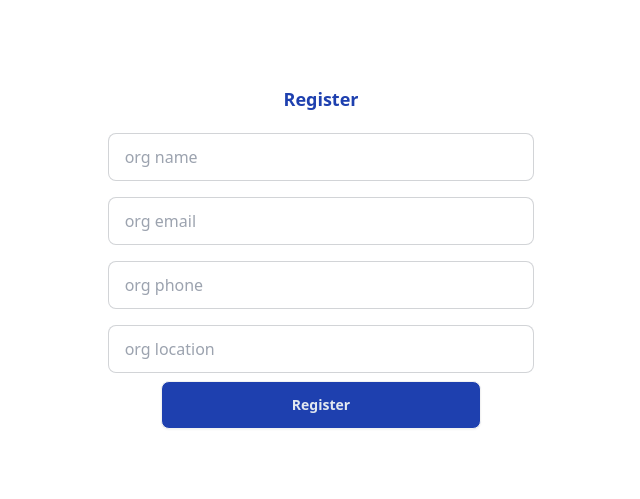
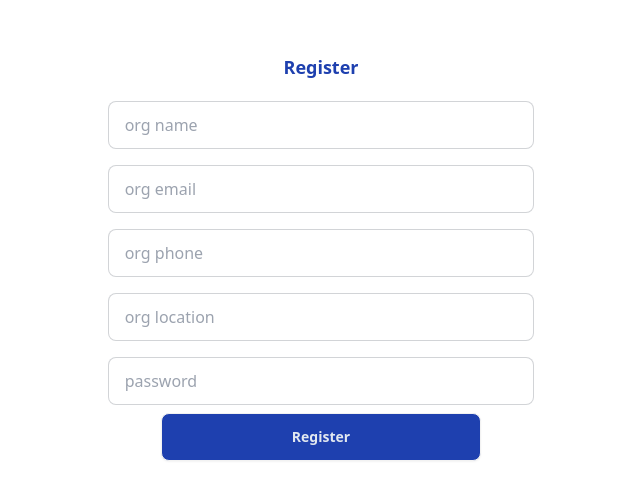
Before and after one commit to kingaranjoroge/InternConnect, a React (Vite) app in the folder frontend/: page /org-registration in a window 1280 px wide. Shown: the part 137-636 px from the top of the page, without its empty margins (319-959 px from the left). Built offline with nearby package versions, Linux system fonts and the light colour scheme.

Commit message:
added password field to form

```diff
--- a/frontend/src/pages/auth/OrgRegistration.jsx
+++ b/frontend/src/pages/auth/OrgRegistration.jsx
@@ -10,6 +10,7 @@ const OrgRegistration = () => {
         email: '',
         phone: '',
         location: '',
+        password: '',
         role: 'org'
       });
 
@@ -25,7 +26,7 @@ const OrgRegistration = () => {
           alert("Organization created successfully!");
 
           // clear form data after successful submission
-          setFormData({ name: "", email: "", phone: "", location: "" });
+          setFormData({ name: "", email: "", phone: "", location: "", password: "",});
 
           navigate('/org-admin');
         } catch (err) {
@@ -73,6 +74,14 @@ const OrgRegistration = () => {
                     value={formData.location}
                     onChange={handleChange}
                 />
+                <input
+                    type="text"
+                    placeholder="password"
+                    className="input input-bordered"
+                    name="password"
+                    value={formData.password}
+                    onChange={handleChange}
+                />
             </div>
             <div className="flex items-center justify-center pb-3">
                 <button type='submit' className="btn bg-blue-800 w-3/4 text-slate-200 hover:bg-blue-950">Register</button>
```
